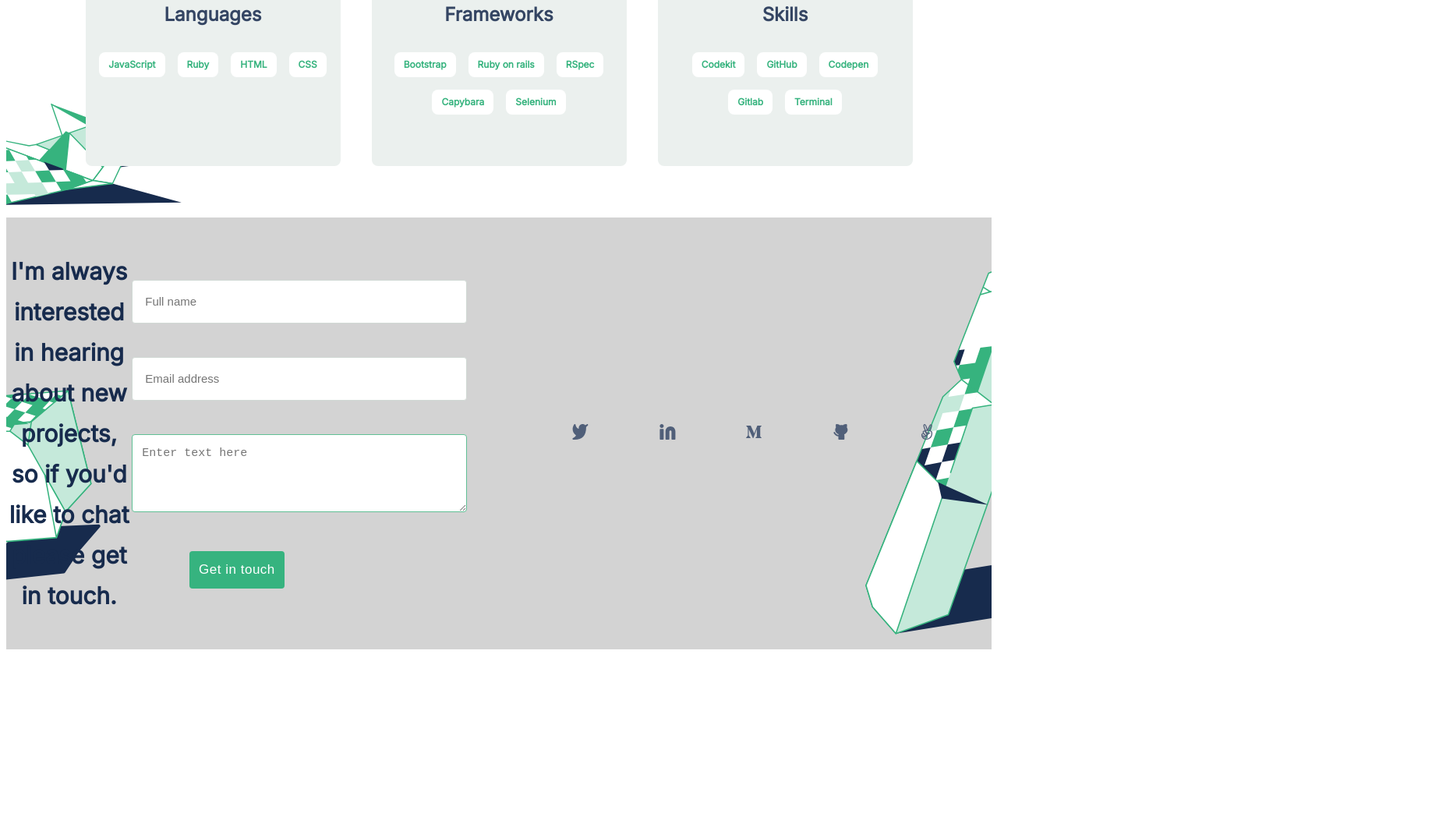
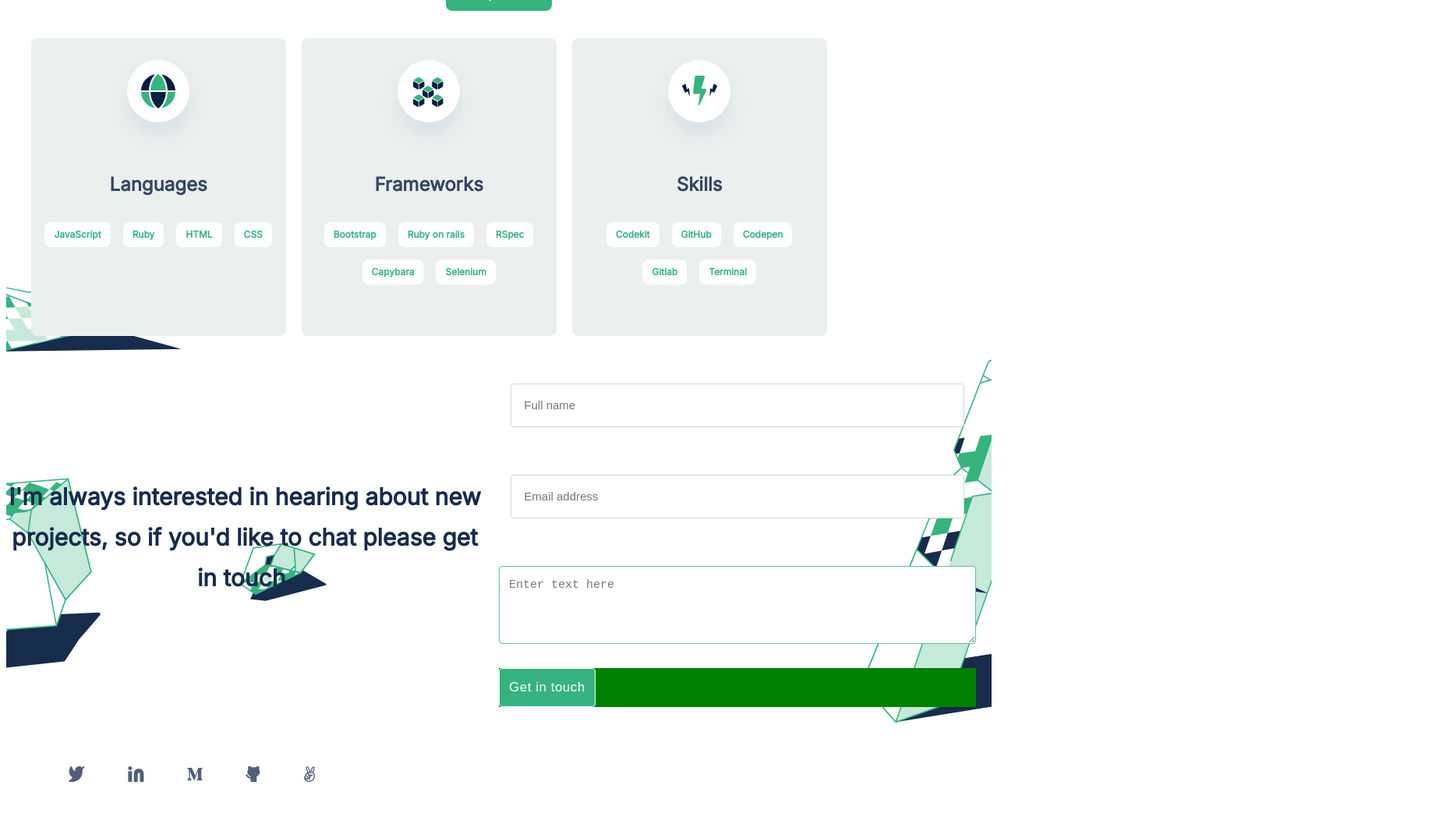
Before and after one commit to adelphinsucasa/Portfolio-Jose-Delphin, a website: page index.html in a window 1280 px wide. Shown: the part 2333-3399 px from the top of the page at 78% size, 1837 px wide, since content can reach past the window. Before the commit the page ends 3216 px from the top, so only its background shows below. Drawn offline with Linux system fonts and the light colour scheme.

Commit message:
Fix footer ection

```diff
--- a/index.html
+++ b/index.html
@@ -21,10 +21,10 @@
 <body>
 
   <div class="background_desktop">
-    <header class="navigation , flex">
+    <header class="navigation flex">
       <a href="index.html" class="logo , flex"> Welcome </a>
       <nav>
-        <ul class="nav_collapse , flex" id="collapse">
+        <ul class="nav_collapse flex" id="collapse">
           <li id="closebtn"><img src="./assets/images/close.png" alt="close button"></li>
           <li><a href="#recent-works">Portfolio</a></li>
           <li><a href="#about-me">About</a></li>
@@ -35,7 +35,7 @@
         </label>
       </nav>
     </header>
-    <section class="hero , flex">
+    <section class="hero flex">
       <h1 class="hero_head">Hey there. I'm Jose Delphin.<br> <span>I'm a software developer</span></h1>
       <p class="hero_content">I can help you build a product, feature or website. Look through some of my work and
         experience! If you like what you see and have a project you need coded, don’t hesitate to contact me.
@@ -55,13 +55,13 @@
 
 
   <!-- main grid container -->
-  <section id="project_section" class="grid_container">
+  <section id="project_section" class="works_container">
     <div>
       <h2 id="recent-works" class="works_head">My Recent Works </h2>
       <img class="center" src="assets/images/Indicator.png" alt="Design line">
 
     </div>
-    <ul class="flex_container_secondary">
+    <ul class="works_container_secondary">
       <li class="nested_flexbox">
         <div class="items_space">
 
@@ -170,9 +170,7 @@
         contact me.</p>
       <a class="web_button center_button" href="#">Get My Resume</a>
     </div>
-  </div>
-  <div>
-    <ul class="flex_container_secondary">
+    <ul class="flex_container_secondary flex">
       <li class="nested_flexbox">
         <h3>Languages</h3>
         <img class="center" src="assets/images/icon-languages.svg" alt="Languages icon">
@@ -208,7 +206,7 @@
     </ul>
   </section>
 
-  <footer>
+  <section class="first_footer_section">
       <h3 id="contact-info" class="contact_head">I'm always interested in hearing about new projects, so if you'd like
         to chat please get in touch.</h3>
       <form novalidate action="https://formspree.io/f/meqnjpgd" method="post">
@@ -222,6 +220,9 @@
           <small class="collapse"></small>
         </div>
       </form>
+      <h4>dalejandro.005@gmail.com</h4>
+    </section>
+  <footer>
     <ul class="footer_icon">
       <li><a href="https://twitter.com/JoseADelphin"><img src="assets/images/social_media/twitter.svg"
             alt="Twitter icon"></a></li>
@@ -234,8 +235,8 @@
       <li><a href="https://angelist.com/"><img src="assets/images/social_media/angelist.svg" alt="Angelist icon"></a>
       </li>
     </ul>
-    <h4>dalejandro.005@gmail.com</h4>
   </footer>
 </body>
 
+
 </html>
--- a/styles.css
+++ b/styles.css
@@ -188,12 +188,12 @@ nav ul {
   margin-top: 40px;
 }
 
-.grid_container {
-  display: grid;
-  grid-template-columns: auto;
-  grid-template-rows: auto auto auto auto auto auto;
+.works_container {
+  display: flex;
+  flex-direction: column;
   padding-top: 75px;
-  justify-content: center;
+  align-items: center;
+  width: 95%;
 }
 
 .flex_container_primary {
@@ -211,12 +211,14 @@ nav ul {
   height: 252px;
 }
 
-.flex_container_secondary {
-  padding: 50px;
+.works_container_secondary {
+  display: flex;
+  flex: 1;
   gap: 100px;
   display: flex;
   flex-direction: column;
   align-items: center;
+  width: 100%;
 }
 
 .flex_container_primary h3 {
@@ -247,6 +249,14 @@ nav ul {
   line-height: 16px;
   color: #3a4a42;
   background: #ebf0ee;
+}
+
+.flex_container_secondary {
+  flex-direction: column;
+  align-items: center;
+  width: 95%;
+  padding: 20px;
+  gap:20px;
 }
 
 .web_button {
@@ -337,7 +347,7 @@ a.web_button:active {
   padding-top: 20px;
 }
 
-footer {
+.first_footer_section {
   margin-bottom: 200px;
 }
 
@@ -380,7 +390,7 @@ footer {
   color: #172b4d;
 }
 
-footer input {
+.first_footer_section input {
   margin: 5%;
   background: #fff;
   border: 1px solid #d0d9d4;
@@ -395,7 +405,7 @@ footer input {
   width: 100%;
 }
 
-footer form {
+form {
   margin-top: 58px;
   display: flex;
   flex-direction: column;
@@ -404,7 +414,7 @@ footer form {
   align-content: center;
 }
 
-footer textarea {
+.first_footer_section textarea {
   padding: 12px;
   border-radius: 4px;
   border: 1px solid #60c095;
@@ -419,24 +429,21 @@ footer textarea {
   box-sizing: border-box;
 }
 
-footer button {
+.first_footer_section button {
   border: 1px solid #fff;
 }
 
 .footer_icon {
   display: flex;
-  width: 100%;
   align-items: center;
-  align-content: center;
-  gap: 20px;
-  margin-left: 95px;
+  gap: 15px;
 }
 
 .footer_icon li {
   list-style: none;
 }
 
-footer h4 {
+.first_footer_section h4 {
   font-style: normal;
   font-weight: normal;
   font-size: 20px;
@@ -517,7 +524,6 @@ footer h4 {
   padding: 12px;
   text-align: center;
   font-size: 17px;
-  margin: 20px;
 }
 
 .form_button:hover,
@@ -602,7 +608,7 @@ footer h4 {
   display: none;
 }
 
-@media screen and (min-width: 1000px) {
+@media screen and (min-width: 768px) {
   #icon {
     display: none;
   }
@@ -740,9 +746,9 @@ footer h4 {
 
   .footer_icon li {
     list-style: none;
-    flex: 1;
-    gap: 10px;
     align-items: center;
+    align-content: center;
+    padding: 20px;
   }
 
   .ul_desktop li {
@@ -771,9 +777,8 @@ footer h4 {
     flex-wrap: wrap;
   }
 
-  .grid_container {
-    grid-template-columns: auto auto auto;
-    grid-gap: 32px 24px;
+  .works_container {
+
   }
 
   .aboutme_text {
@@ -791,26 +796,45 @@ footer h4 {
     padding: 0;
   }
 
+  .works_container_secondary {
+    display: grid;
+    grid-template-columns: auto auto auto;
+    grid-template-rows: auto auto;
+    justify-content: center;
+    align-items: center;
+    gap: 10px;
+    margin-top: 20px;
+    margin-bottom: 40px;
+  }
+
   .flex_container_secondary {
     flex-direction: row;
-    justify-content: center;
-    display: flex;
     align-items: center;
-    gap: 40px;
+    align-content: center;
+    margin: 0 auto;
+    gap: 20px;
   }
-
   .nested_flexbox {
     height: 382px;
   }
 
-  .footer_icon {
+  .first_footer_section {
     display: flex;
-    width: 100%;
+    flex-direction: row;
+    flex: 1 100px;
+  }
+
+  footer {
+    flex-direction: row;
     align-items: center;
+    align-content: center;
+    width: 95%;
+    padding: 20px;
+    gap: 20px;
   }
 
   .contact_head {
-    width: 30%;
+    width: 60%;
     font-size: 30px;
     font-style: normal;
     font-weight: bold;
@@ -893,56 +917,44 @@ footer h4 {
     padding-left: 0.75rem;
   }
 
-  footer {
+  .first_footer_section {
     display: flex;
     flex-direction: row;
+    flex: 1 1 100px;
     align-items: center;
     width: 100%;
-    margin-bottom: 50px;
     background-image: url(./assets/images/desktop/illustration-1-contact-form-desktop.svg), url(./assets/images/desktop/contact\ form-illustratoin-3-desktop.svg), url(./assets/images/desktop/illustration-2-contact-form-desktop.svg);
     justify-content: center;
     background-repeat: no-repeat;
-    background-color: lightgray;
     background-position: left 75%, right 75%, 25% 60%;
+    margin-bottom: 0px;
   }
 
-  .footer::before {
-    clear: both;
-    display: block;
-    height: 220px;
-    min-height: 220px;
+  form {
+    margin-top: -10px;
+    display: flex;
+    flex-direction: column;
+    width: 60%;
+    padding: 20px;
   }
 
-  footer form {
-    margin-top: 58px;
-    margin-bottom: 50px;
-    display: flex;
-    flex-direction: column;
-    align-items: center;
-    width: 80%;
-  }
-
-  footer input {
-    margin: 5%;
+  .first_footer_section input {
     background: #fff;
     border: 1px solid #d0d9d4;
     box-sizing: border-box;
     border-radius: 4px;
-    padding: 15px 16px;
     font-style: normal;
     font-weight: normal;
     font-size: 15px;
     line-height: 24px;
     color: #6b778c;
-    width: 100%;
+    width: 95%;
   }
 
-  footer textarea {
-    padding: 12px;
+  .first_footer_section textarea {
     border-radius: 4px;
     border: 1px solid #60c095;
     background: #fff;
-    margin: 5%;
     font-style: normal;
     font-weight: normal;
     font-size: 15px;
@@ -954,18 +966,16 @@ footer h4 {
   }
 
   .button_Container {
+    background-color: green;
     flex-direction: row;
-    box-sizing: border-box;
-    width: 75%;
-    margin: 2%;
-    justify-content: flex-start;
+    margin: 0px;
+    width: 100%;
+    align-items: center;
   }
 
-  footer button {
+  .first_footer_section button {
     background: #36b37f;
     border-radius: 4px;
-    padding: 12px;
-    margin: 2%;
     width: max-content;
     border: 1px solid #fff;
     color: #fff;
@@ -975,13 +985,13 @@ footer h4 {
     letter-spacing: 0.03em;
   }
 
-  footer button:hover,
-  footer button:focus {
+  .first_footer_section button:hover,
+  .first_footer_section button:focus {
     opacity: 0.9;
     outline: 0;
   }
 
-  footer h4 {
+  .first_footer_section h4 {
     display: none;
   }
 
```
Lines whose indentation alone changed are shown as unchanged.
